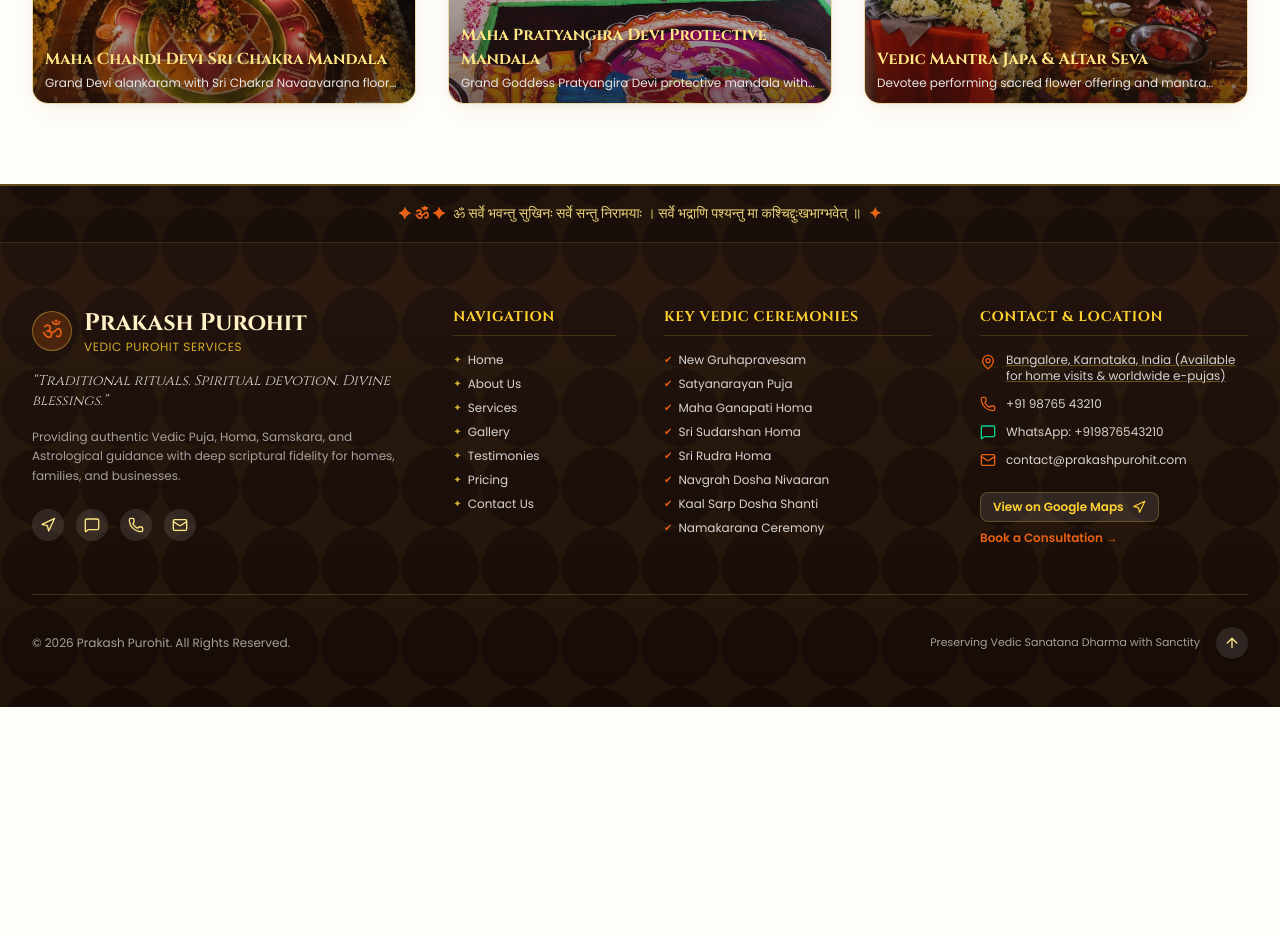
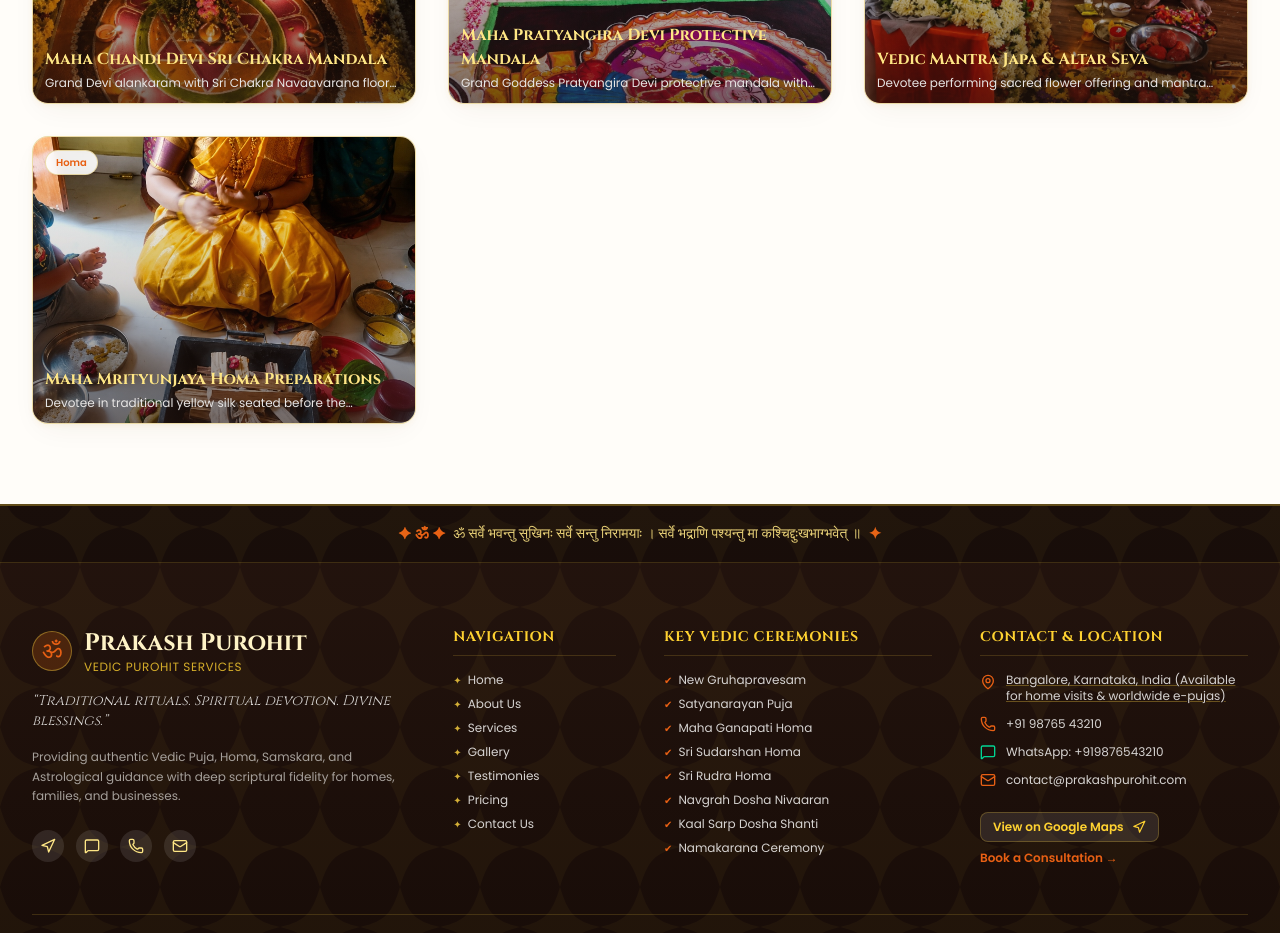
Before and after one commit to Shrikanthkk/prakash-purohit, a React (Vite) app: page /gallery in a window 1280 px wide. Shown: the part 2740-3673 px from the top of the page. Before the commit the page ends 3447 px from the top, so only its background shows below. Built offline with nearby package versions, Linux system fonts and the light colour scheme; a web font is replaced by a local one.

Commit message:
Update Maha Mrityunjaya Homa service image with authentic ritual photograph

```diff
--- a/src/data/galleryData.ts
+++ b/src/data/galleryData.ts
@@ -185,5 +185,13 @@ export const galleryData: GalleryItem[] = [
     image: '/services/vedic-japa-anushthana.jpg',
     caption: 'Devotee performing sacred flower offering and mantra japa before the consecrated deity altar.',
     location: 'Devotee Griha Altar'
+  },
+  {
+    id: 'gal-22',
+    title: 'Maha Mrityunjaya Homa Preparations',
+    category: 'Homa',
+    image: '/services/mrityunjaya-homa.jpg',
+    caption: 'Devotee in traditional yellow silk seated before the consecrated Homa Kund with sacred samidhas and ritual offerings.',
+    location: 'Family Mandapam'
   }
 ];
--- a/src/data/servicesData.ts
+++ b/src/data/servicesData.ts
@@ -263,7 +263,7 @@ export const servicesData: ServiceItem[] = [
         answer: 'Yes, the priest conducts the sankalpam using their Gotra and Nakshatra, and consecrated holy water (Teertha) is provided.'
       }
     ],
-    image: '/services/gruhapravesam-ceremony.jpg',
+    image: '/services/mrityunjaya-homa.jpg',
     imagePosition: 'object-top',
     priceNote: 'Starting from ₹ 6,000'
   },
```
Also changed, not shown: public/services/mrityunjaya-homa.jpg (added), src/assets/services/mrityunjaya-homa.jpg (added).
